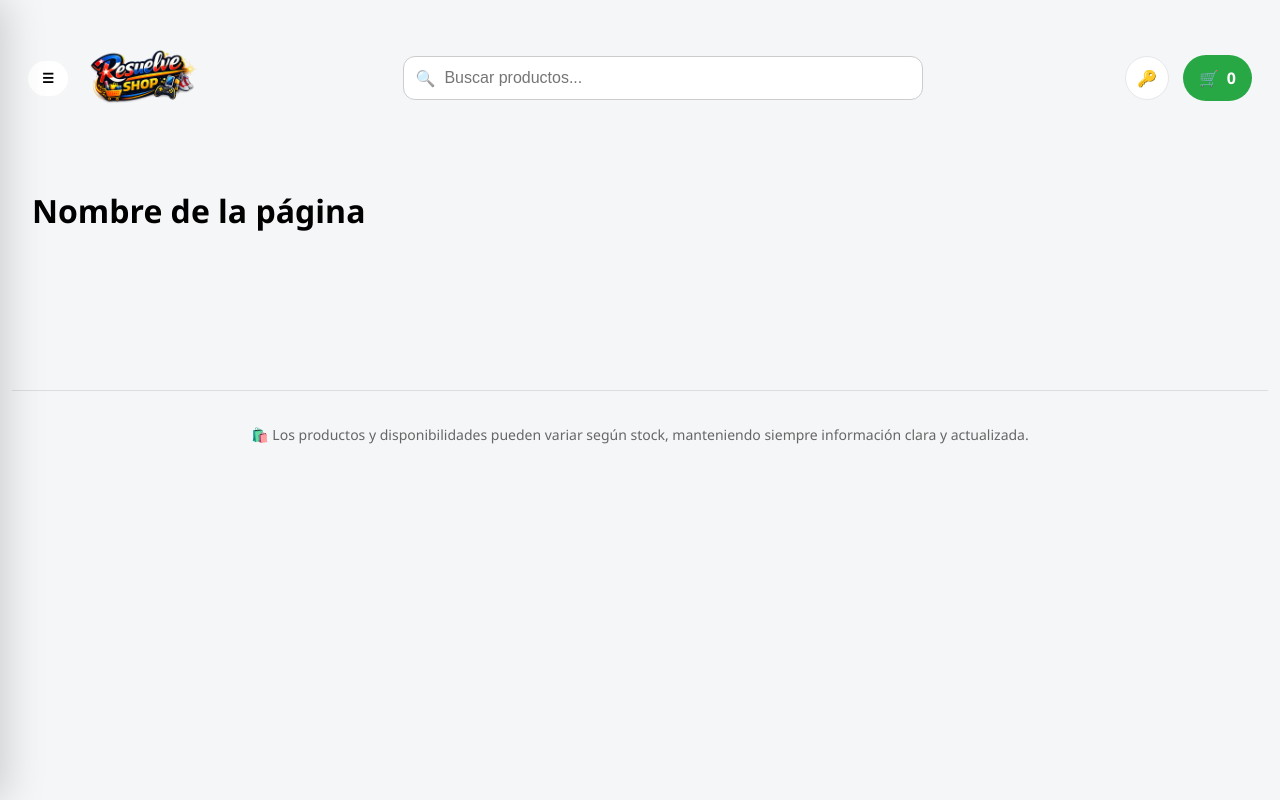
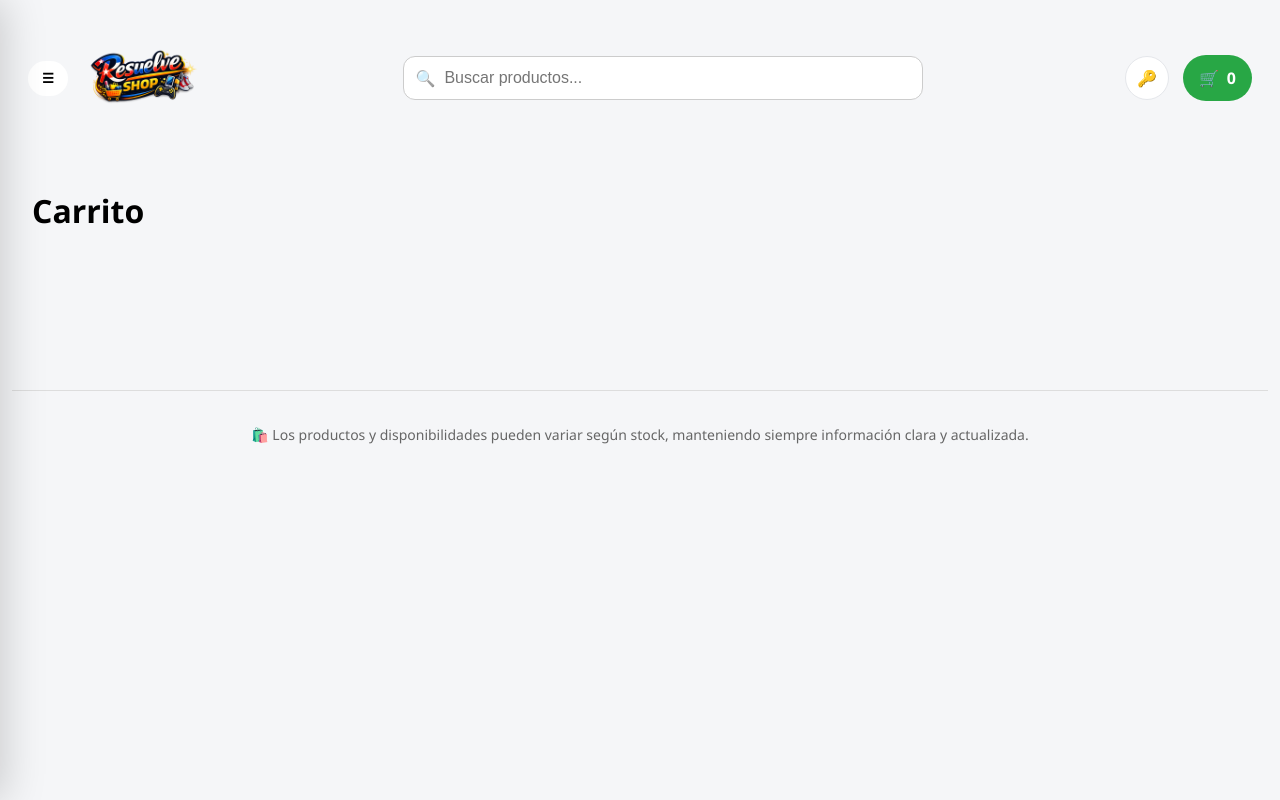
Before and after one commit to basultodaniel20-source/resuelveshop, a Vue app: page /cuba/carrito in a window 1280 px wide. Built offline with nearby package versions, Linux system fonts and the light colour scheme.

Commit message:
Actualizar

```diff
--- a/src/views/cuba/CarritoCuba.vue
+++ b/src/views/cuba/CarritoCuba.vue
@@ -1,6 +1,6 @@
 <template>
   <div class="page">
-    <h1>Nombre de la página</h1>
+    <h1>Carrito</h1>
   </div>
 </template>
 
--- a/src/views/cuba/PedidoCuba.vue
+++ b/src/views/cuba/PedidoCuba.vue
@@ -1,6 +1,6 @@
 <template>
   <div class="page">
-    <h1>Nombre de la página</h1>
+    <h1>Pedidos</h1>
   </div>
 </template>
 
--- a/src/views/cuba/PerfilCuba.vue
+++ b/src/views/cuba/PerfilCuba.vue
@@ -1,6 +1,6 @@
 <template>
   <div class="page">
-    <h1>Nombre de la página</h1>
+    <h1>Perfil</h1>
   </div>
 </template>
 
```
